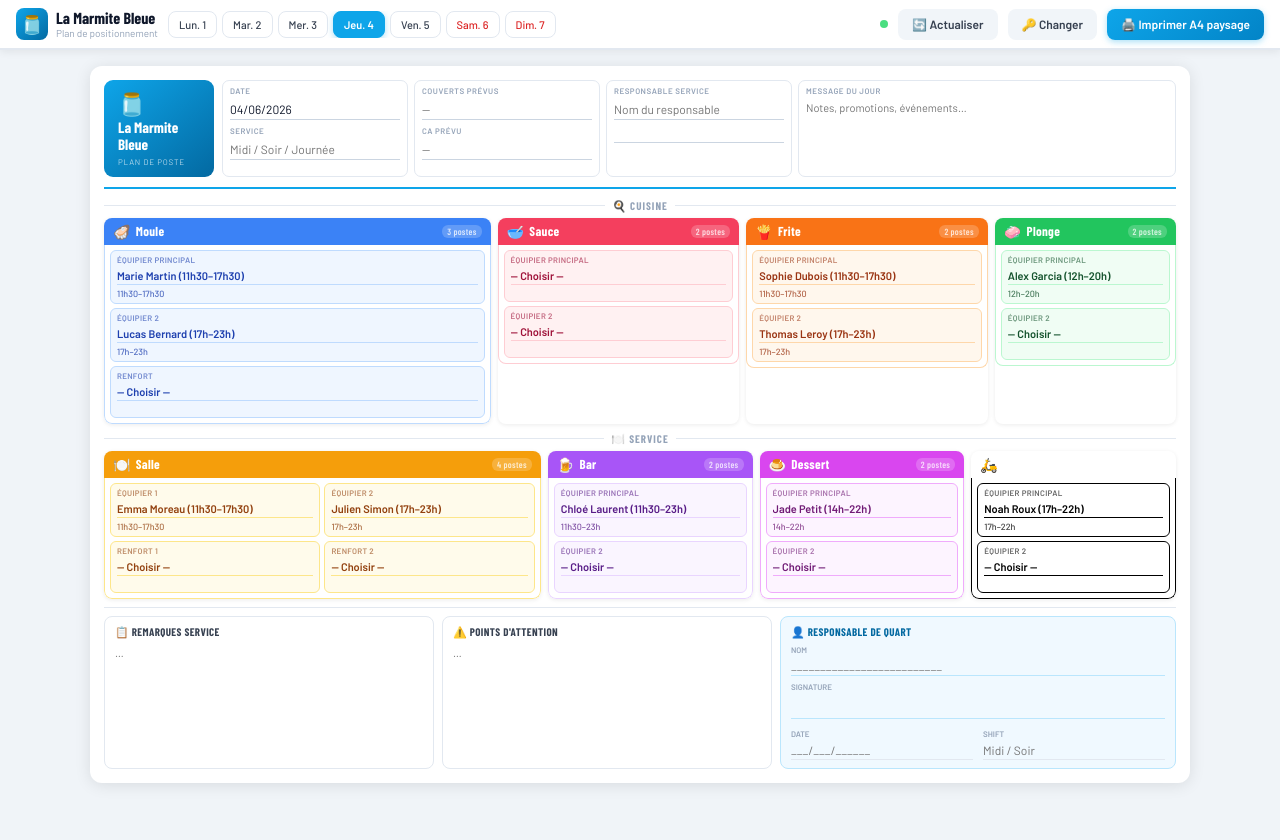
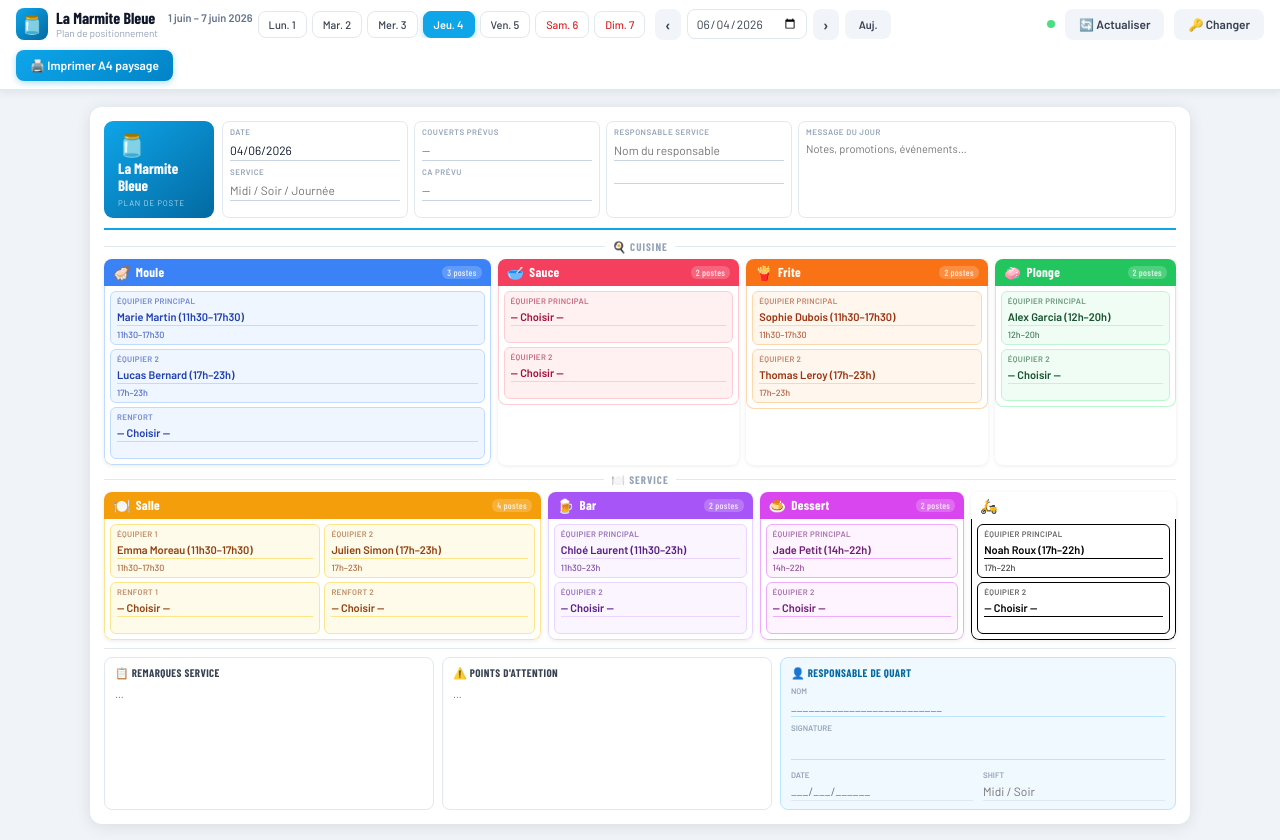
Before and after one commit to cevapizza11/planpositionnement, a plain HTML site: page index.html in a window 1280 px wide. Both pictures are taken after a click on the button "👁️ Essayer sans données (démo)". Before the commit the page ends 800 px from the top, so only its background shows below. Drawn offline with nearby package versions, Linux system fonts and the light colour scheme; a web font is replaced by a local one.

Commit message:
Add files via upload

```diff
--- a/index.html
+++ b/index.html
@@ -152,6 +152,13 @@ body{font-family:'Barlow',sans-serif;background:#F0F4F8;min-height:100vh;}
     <div><div class="brand-name">La Marmite Bleue</div><div class="brand-sub">Plan de positionnement</div></div>
   </div>
   <div class="day-pills" id="day-pills"></div>
+  <div style="display:flex;align-items:center;gap:6px;flex-shrink:0">
+    <button class="btn-toolbar btn-reset-s" onclick="changeWeek(-1)" style="font-size:16px;padding:6px 10px">‹</button>
+    <input type="date" id="date-picker" onchange="goToDate(this.value)"
+      style="border:1px solid #E2E8F0;border-radius:8px;padding:6px 8px;font-size:12px;font-family:inherit;outline:none;color:#374151;background:#fff;cursor:pointer">
+    <button class="btn-toolbar btn-reset-s" onclick="changeWeek(1)" style="font-size:16px;padding:6px 10px">›</button>
+    <button class="btn-toolbar btn-reset-s" onclick="goToToday()" style="font-size:11px">Auj.</button>
+  </div>
   <div class="tbar-spacer"></div>
   <div class="sync-dot" id="sync-dot" title="Synchronisé"></div>
   <button class="btn-toolbar btn-reset-s" onclick="reloadData()">🔄 Actualiser</button>
@@ -254,6 +261,7 @@ const ZONES = {
 
 let DATA = {emps:[], plan:{}, fc:{}};
 let SEL_DAY = toISO(new Date());
+let CURRENT_MON = getMonday(new Date()); // lundi de la semaine affichée
 let API_KEY='', BIN_ID='';
 // plan de positionnement sauvegardé localement : {dk: {poste_idx: empId}}
 let PLACEMENT = {};
@@ -269,7 +277,30 @@ function toISO(d){
 function fDay(d){return d.toLocaleDateString('fr-FR',{weekday:'short',day:'numeric'});}
 function fDate(d){return new Date(d+'T12:00').toLocaleDateString('fr-FR',{weekday:'long',day:'numeric',month:'long',year:'numeric'});}
 function isWE(d){return new Date(d+'T12:00').getDay()===0||new Date(d+'T12:00').getDay()===6;}
-function getDays(){const m=getMonday(new Date());return Array.from({length:7},(_,i)=>toISO(addDays(m,i)));}
+function getDays(){
+  return Array.from({length:7},(_,i)=>toISO(addDays(CURRENT_MON,i)));
+}
+function changeWeek(n){
+  CURRENT_MON=addDays(CURRENT_MON,n*7);
+  // Sélectionner le lundi de la nouvelle semaine par défaut
+  SEL_DAY=toISO(CURRENT_MON);
+  buildDayPills();
+  buildPlan();
+}
+function goToDate(val){
+  if(!val)return;
+  const d=new Date(val+'T12:00:00');
+  CURRENT_MON=getMonday(d);
+  SEL_DAY=toISO(d);
+  buildDayPills();
+  buildPlan();
+}
+function goToToday(){
+  CURRENT_MON=getMonday(new Date());
+  SEL_DAY=toISO(new Date());
+  buildDayPills();
+  buildPlan();
+}
 function fT(m){const h=Math.floor(m/60)%24,mm=m%60;return h+'h'+(mm?String(mm).padStart(2,'0'):'');}
 function mainPoste(e){return(e.postes||[])[0]||POSTES[0];}
 function getShifts(dk,eid){
@@ -443,13 +474,21 @@ function startApp(){
 // ══════════════════════════════════════
 function buildDayPills(){
   const days=getDays();
+  // Sync date picker
+  const picker=document.getElementById('date-picker');
+  if(picker)picker.value=SEL_DAY;
+  // Week label
+  const mon=CURRENT_MON;
+  const sun=addDays(mon,6);
+  const wkLbl=mon.toLocaleDateString('fr-FR',{day:'numeric',month:'short'})+' – '+sun.toLocaleDateString('fr-FR',{day:'numeric',month:'short',year:'numeric'});
   const el=document.getElementById('day-pills');
-  el.innerHTML=days.map(dk=>{
-    const d=new Date(dk+'T12:00'),we=isWE(dk),sel=dk===SEL_DAY;
-    return`<button class="day-pill${sel?' active':''}${!sel&&we?' we':''}" onclick="selectDay('${dk}')">
-      <span style="text-transform:capitalize">${fDay(d)}</span>
-    </button>`;
-  }).join('');
+  el.innerHTML=`<span style="font-size:11px;font-weight:600;color:#64748B;white-space:nowrap;flex-shrink:0">${wkLbl}</span>`
+    +days.map(dk=>{
+      const d=new Date(dk+'T12:00:00'),we=isWE(dk),sel=dk===SEL_DAY;
+      return`<button class="day-pill${sel?' active':''}${!sel&&we?' we':''}" onclick="selectDay('${dk}')">
+        <span style="text-transform:capitalize">${fDay(d)}</span>
+      </button>`;
+    }).join('');
 }
 
 function selectDay(dk){
```
